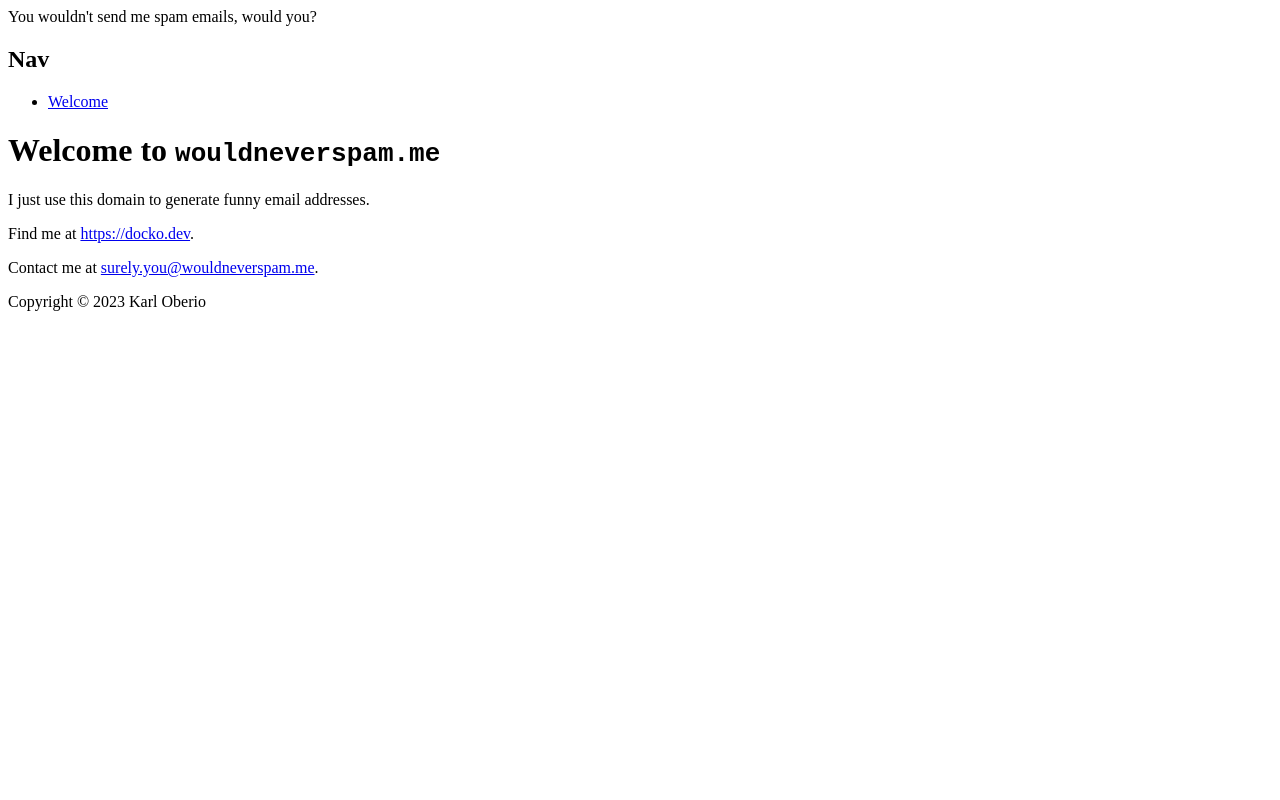
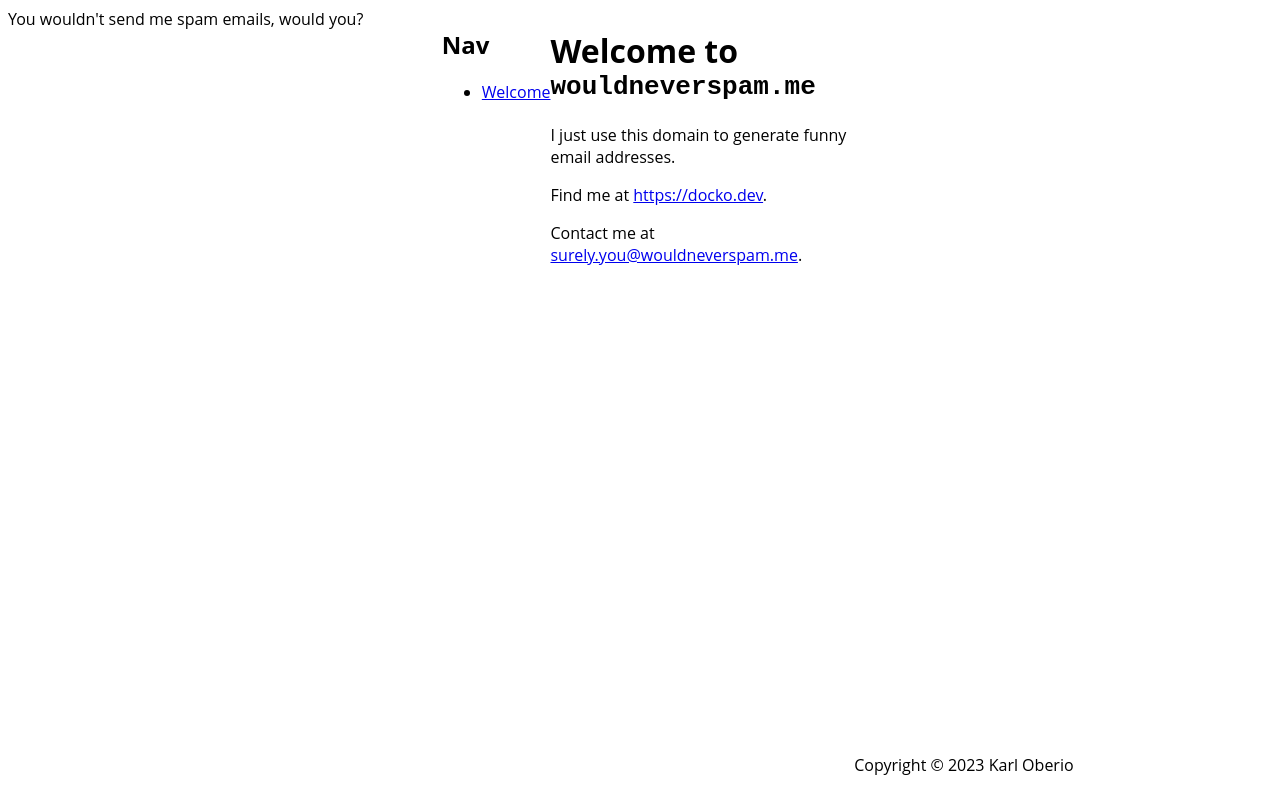
Before and after one commit to doc-ko/wouldneverspam-me, a plain HTML site: page index.html in a window 1280 px wide. Drawn offline with Linux system fonts and the light colour scheme.

Commit message:
Added style.css

```diff
--- /dev/null
+++ b/css/style.css
@@ -0,0 +1,21 @@
+body {
+  font-family: 'Open Sans';
+  display: flex;
+  align-content: space-around;
+  width: 100%;
+}
+
+header {
+  flex: 100%;
+}
+
+main {
+  align-items: center;
+  flex-direction: column;
+  flex: 70%;
+}
+
+footer {
+  align-self: flex-end;
+  flex: 100%;
+}
--- a/index.html
+++ b/index.html
@@ -1,12 +1,14 @@
 <html>
   <head>
     <title>surely.you@wouldneverspam.me</title>
+    <link rel="stylesheet" href="css/style.css">
   </head>
 
   <body>
     <header>
       You wouldn't send me spam emails, would you?
     </header>
+
     <nav>
       <h1>Nav</h1>
       <ul>
```
